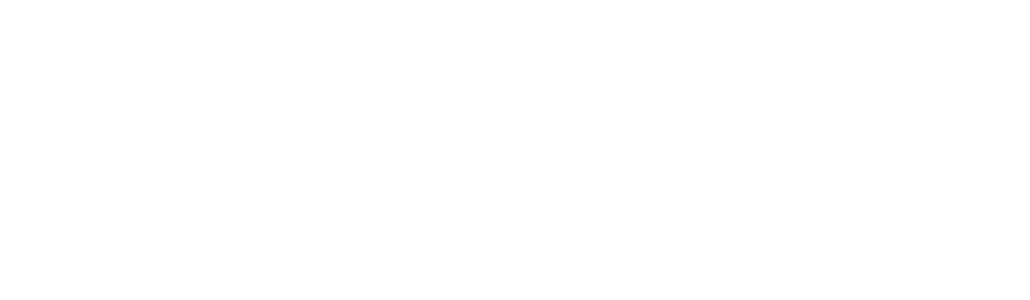
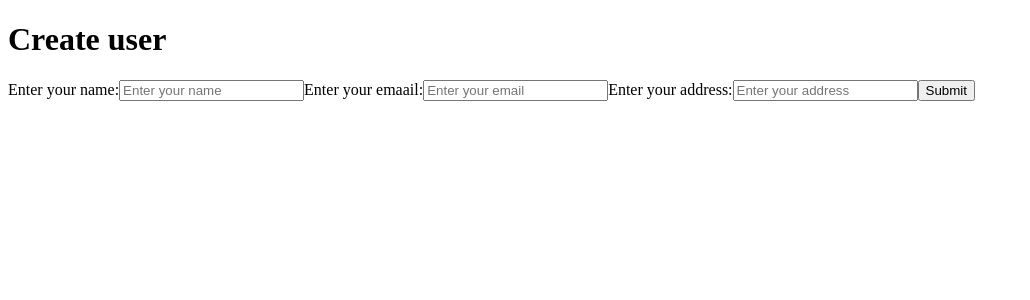
Before and after one commit to Indhuvarshni24/frontend_project, a React (Vite) app: page /update/1 in a window 1280 px wide. Before the commit this address had no page. Shown: the top 300 px of the page, without its empty margins (0-1030 px from the left). Built offline with nearby package versions, Linux system fonts and the light colour scheme.

Commit message:
Update Apps.jsx

```diff
--- a/src/Apps.jsx
+++ b/src/Apps.jsx
@@ -2,9 +2,9 @@ import React from "react";
 
 import { BrowserRouter as Router , Routes , Route } from "react-router-dom";
 
-import Updateuser from "./UpdateUser";
+import Updateuser from "./Updateuser";
 import User from "./User";
-import Createuser from "./CreateUser";
+import Createuser from "./Createuser";
 
 
 const Apps = () => {
@@ -15,7 +15,8 @@ const Apps = () => {
                 <Routes>
                     <Route path="/" element={<User/>} />
                     <Route path="/create" element={<Createuser/>} />
-                    <Route path="/update" element={<Updateuser/>} />
+                    <Route path="/update/:id" element={<Updateuser/>} />
+
                 </Routes>
             </Router>
         </div>
```
